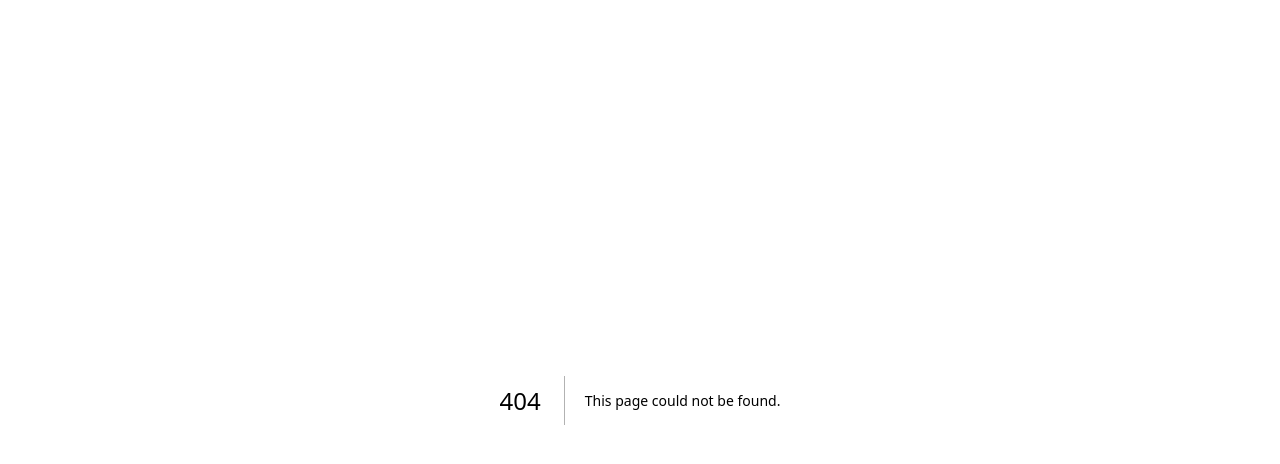
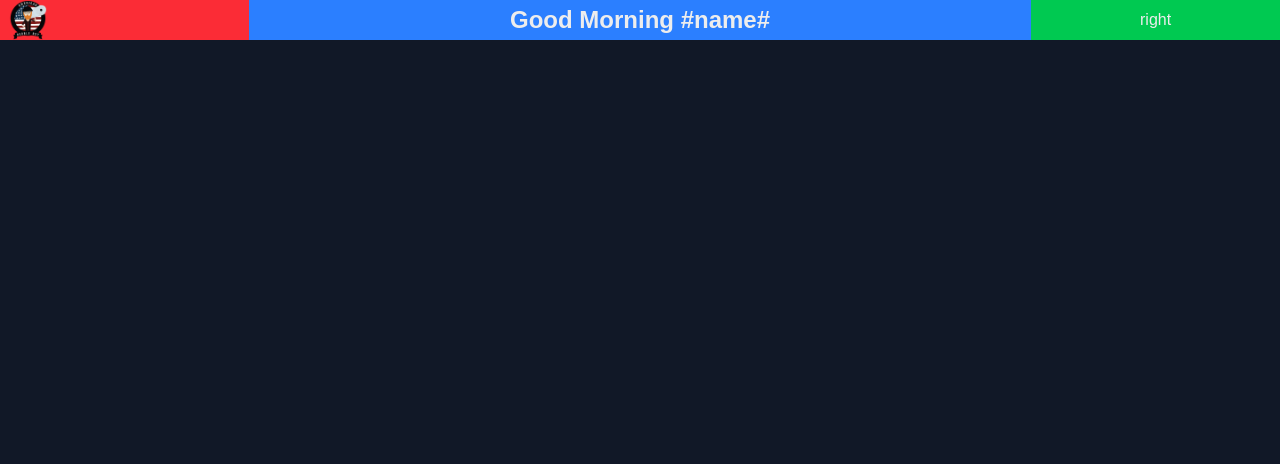
Before and after one commit to jhaqq/abbDashboard, a Next.js app: page /CsDashboard in a window 1280 px wide. Before the commit this address had no page. Shown: the top 464 px of the page. Built offline with nearby package versions, Linux system fonts and the light colour scheme.

Commit message:
csDashboard file added and header partially created

```diff
--- /dev/null
+++ b/app/CsDashboard/page.tsx
@@ -0,0 +1,23 @@
+import Image from 'next/image'
+
+const CsDashboard = () => {
+  return (
+    <div className="flex 1 w-full h-screen justify-center items-center gap-4">
+      <header className="absolute top-0 left-0 right-0 flex">
+        <div className="bg-red-500 flex-1/12 flex pl-2">
+          <Image
+            src='/DashboardLogo.png'
+            width={53}
+            height={53}
+            alt='American Bubble Boy Logo'
+            className='w-10 h-10'
+          />
+        </div>
+        <div className="bg-blue-500 flex-1/2 flex items-center justify-center font-semibold text-2xl">Good Morning #name#</div>
+        <div className="bg-green-500 flex-1/12 flex items-center justify-center">right</div>
+      </header>
+    </div>
+  )
+}
+
+export default CsDashboard;
```
Also changed, not shown: public/DashboardLogo.png (added).
